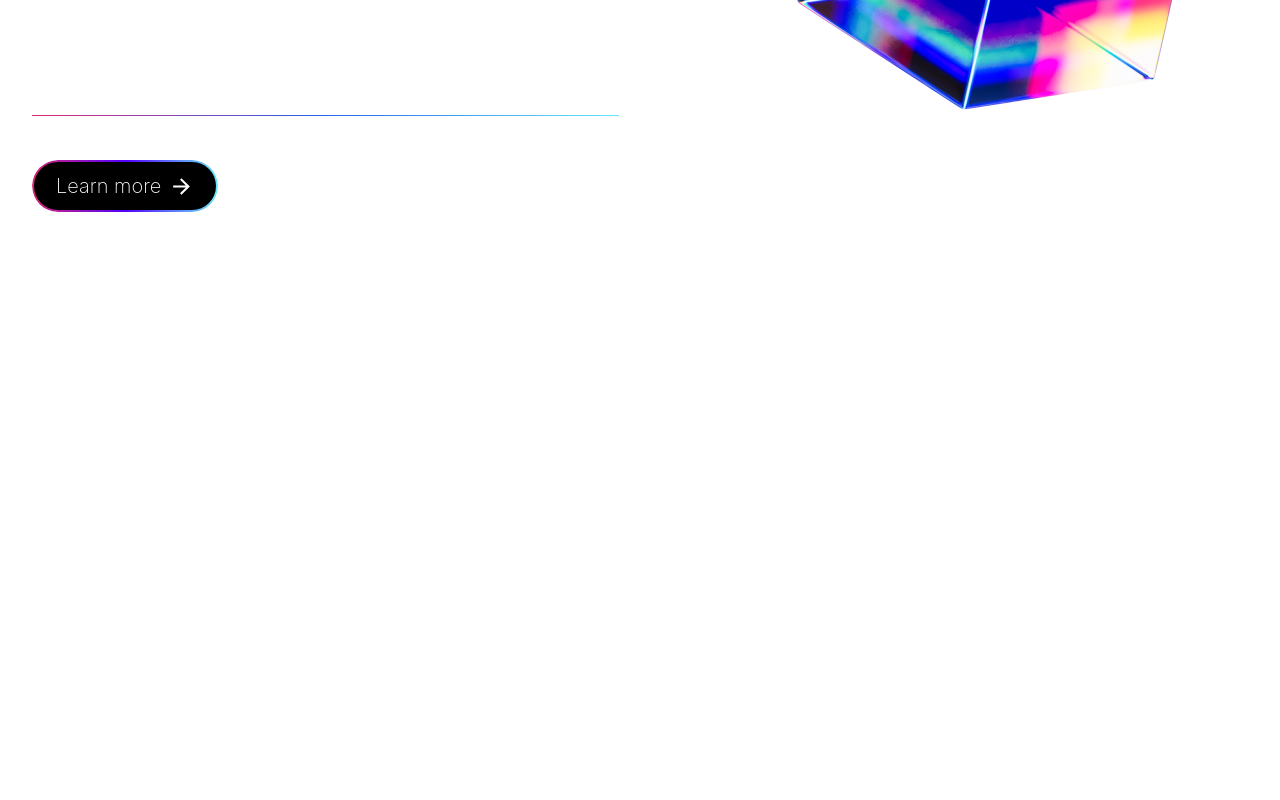
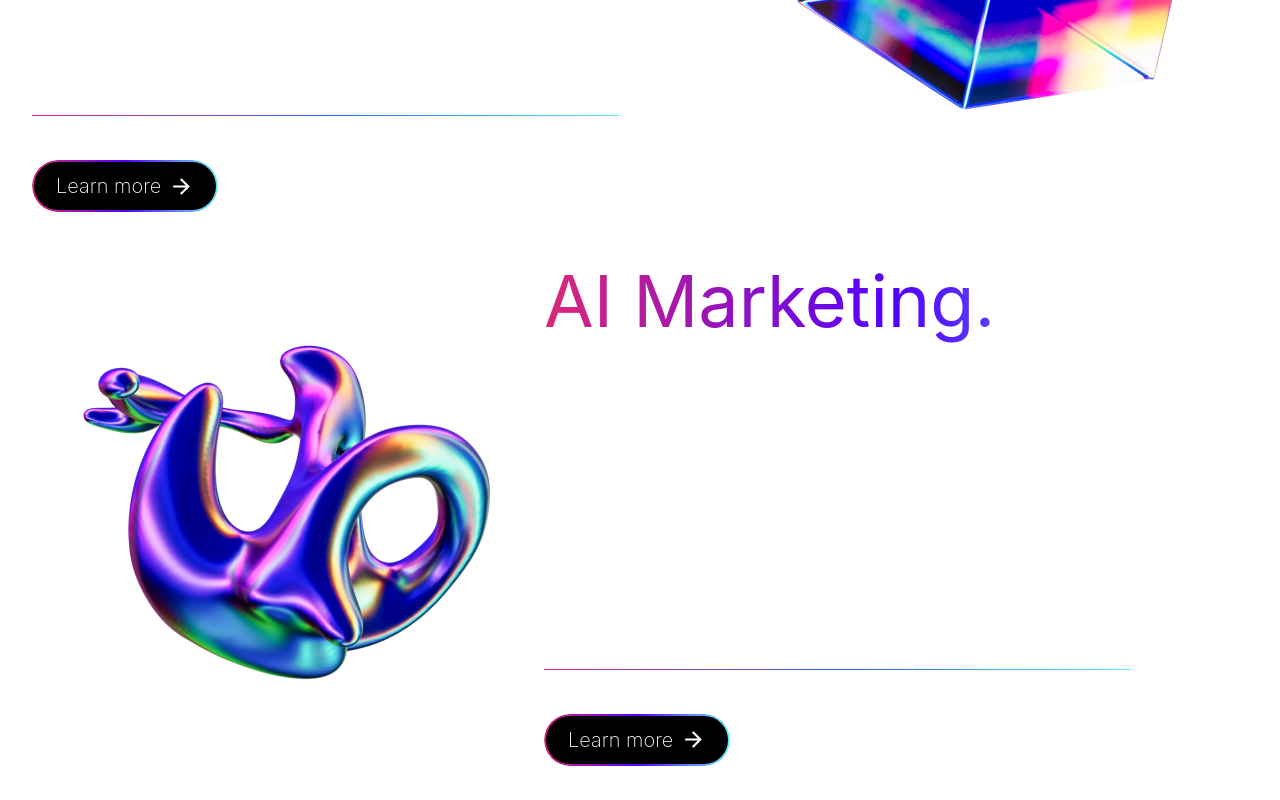
Before and after one commit to maxsiokh/doml-pet-project, a React (Vite) app: page / in a window 1280 px wide. Shown: the part 1738-2538 px from the top of the page. Before the commit the page ends 1984 px from the top, so only its background shows below. Built offline with nearby package versions, Linux system fonts and the light colour scheme.

Commit message:
added about section

```diff
--- a/src/App.jsx
+++ b/src/App.jsx
@@ -1,6 +1,7 @@
 import { useState } from 'react'
 import './App.css'
 import Header from './Components/Header/Header'
+import About from './Pages/About'
 import Companies from './Pages/Companies'
 import Cube from './Pages/Cube'
 import Intro from './Pages/Intro'
@@ -14,6 +15,7 @@ function App() {
 			<Intro />
 			<Companies />
 			<Cube />
+			<About />
 		</>
 	)
 }
--- /dev/null
+++ b/src/Pages/About.jsx
@@ -0,0 +1,27 @@
+import React from 'react'
+import MainButton from '../Components/Button/MainButton'
+import Line from '../Components/Line/Line'
+
+export default function About() {
+	return (
+		<div className='flex items-center justify-between pt-10'>
+			<img src='about.png' className='' alt='' />
+			<div className='flex-col-reverse text-7xl leading-[1.3] text-left space-y-11'>
+				<div>
+					<h1 className=' bg-gradient-to-r from-pink-600 via-[#5200FF] to-cyan-300 bg-clip-text text-transparent'>
+						AI Marketing.
+					</h1>
+					<h1 className=''>Optimized Reach.</h1>
+				</div>
+
+				<p className='text-xl font-extralight w-2/3'>
+					It's all about getting your message in front of the right audience and
+					creating those valuable relationships. Learn More about how DOML can
+					help you do just that - all with a simple, easy-to-use platform.
+				</p>
+				<Line />
+				<MainButton text='Learn more' />
+			</div>
+		</div>
+	)
+}
```
Also changed, not shown: public/about.png (added).
